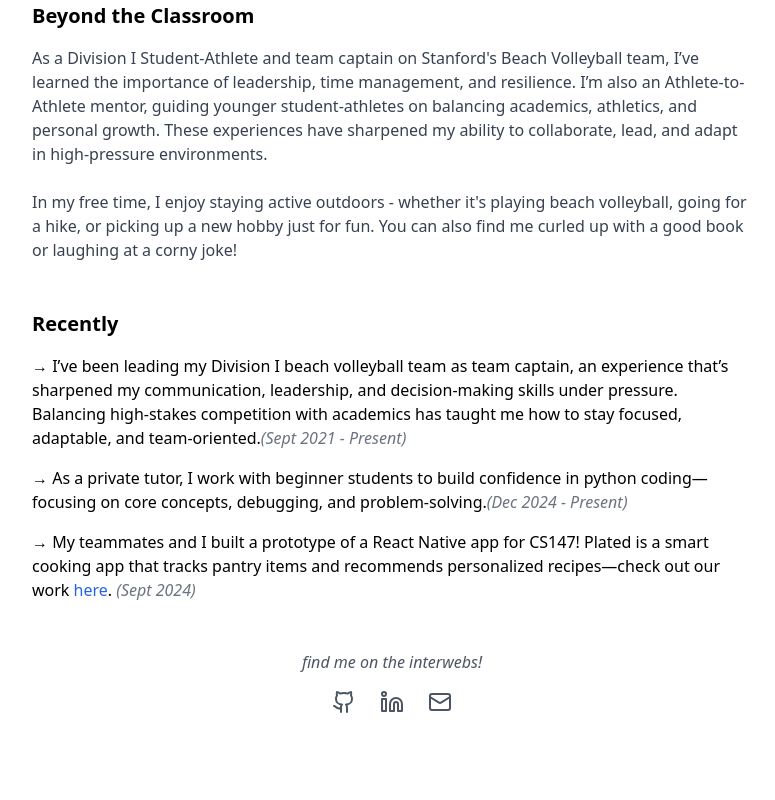
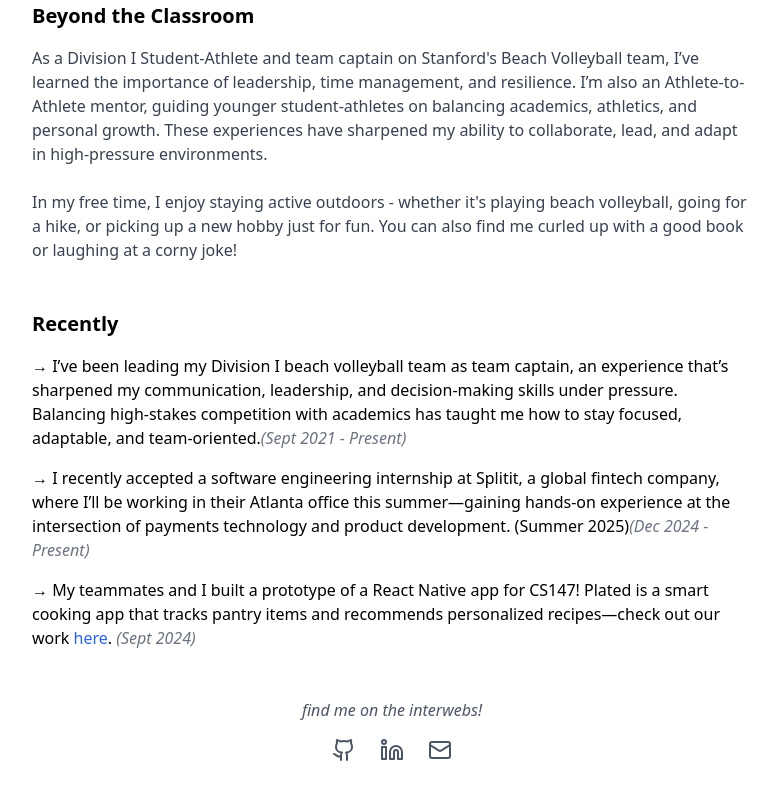
Before and after one commit to e2morris33/portfolio, a React (Vite) app: page /resume#/home in a window 1280 px wide. Shown: the part 734-1534 px from the top of the page, without its empty margins (248-1023 px from the left). Before the commit the page ends 1496 px from the top, so only its background shows below. Built offline with nearby package versions, Linux system fonts and the light colour scheme.

Commit message:
Update Home.tsx

```diff
--- a/src/pages/Home.tsx
+++ b/src/pages/Home.tsx
@@ -54,9 +54,7 @@ function Home() {
             <span className="text-gray-500 italic">(Sept 2021 - Present)</span>
           </li>
           <li>
-            → As a private tutor, I work with beginner students to build
-            confidence in python coding—focusing on core concepts, debugging,
-            and problem-solving.
+            →  I recently accepted a software engineering internship at Splitit, a global fintech company, where I’ll be working in their Atlanta office this summer—gaining hands-on experience at the intersection of payments technology and product development. (Summer 2025)
             <span className="text-gray-500 italic">(Dec 2024 - Present)</span>
           </li>
           <li>
```
